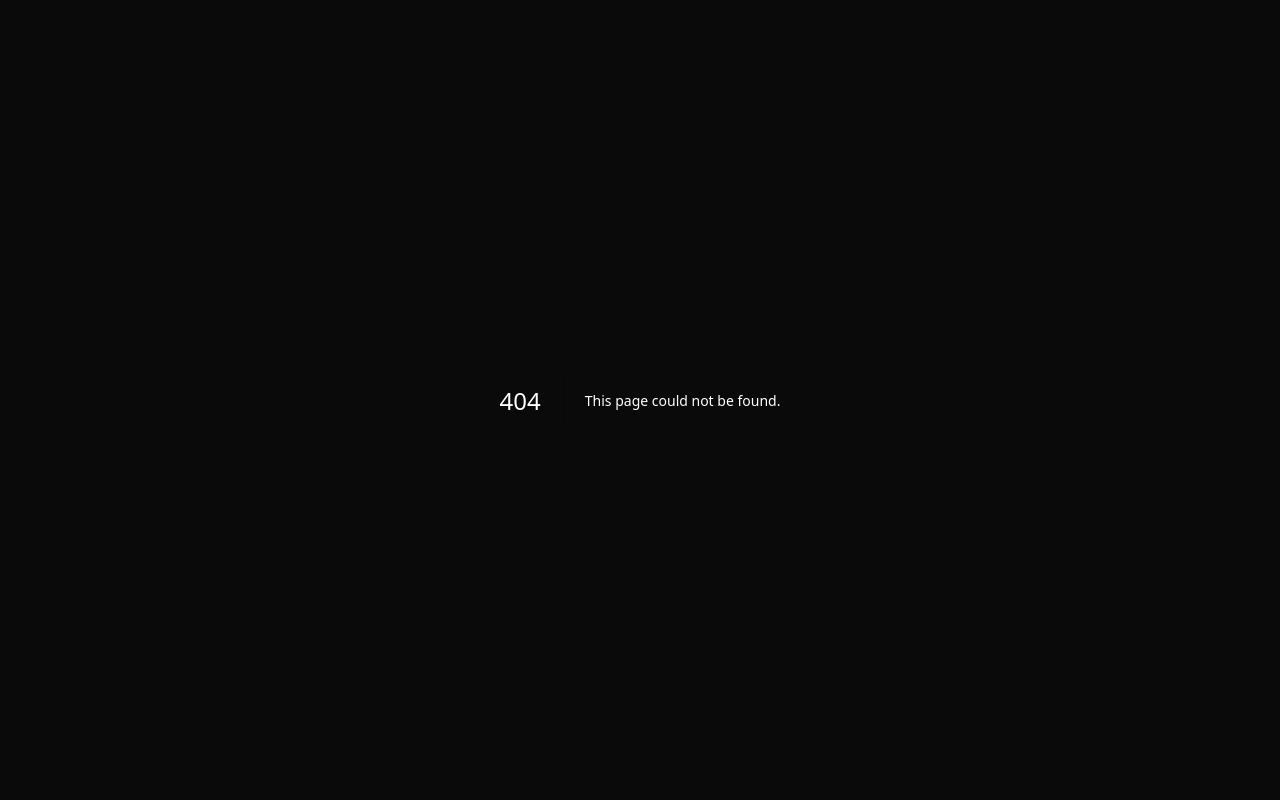
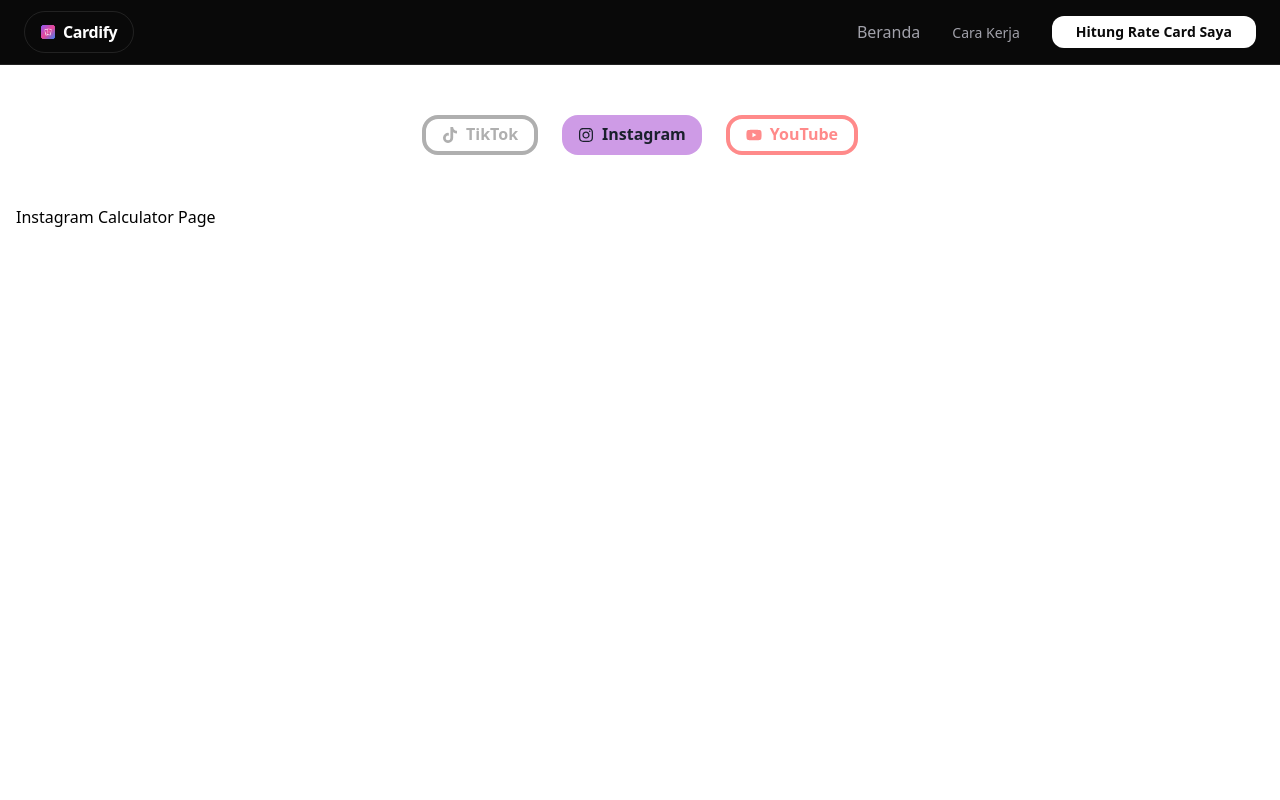
Before and after one commit to azukhrufy/cardify, a Next.js app: page /calculator/instagram in a window 1280 px wide. Before the commit this address had no page. Shown: the top 800 px of the page. Built offline with nearby package versions, Linux system fonts and the light colour scheme.

Commit message:
feat: add Instagram and Youtube calculator pages

```diff
--- /dev/null
+++ b/src/pages/calculator/instagram.js
@@ -0,0 +1,20 @@
+import CalculatorTabLayout from "@/Layouts/CalculatorTabLayout";
+import HomeLayout from "@/Layouts/HomePageLayout";
+
+import { Text } from "@chakra-ui/react";
+
+Instagram.getLayout = function getLayout(page) {
+  return (
+    <HomeLayout>
+      <CalculatorTabLayout>{page}</CalculatorTabLayout>
+    </HomeLayout>
+  );
+};
+
+export default function Instagram() {
+  return (
+    <Text h="100vh" bg="white" color="black">
+      Instagram Calculator Page
+    </Text>
+  );
+}
```
Also changed, not shown: src/pages/calculator/youtube.js (added, +20 -0 lines).
